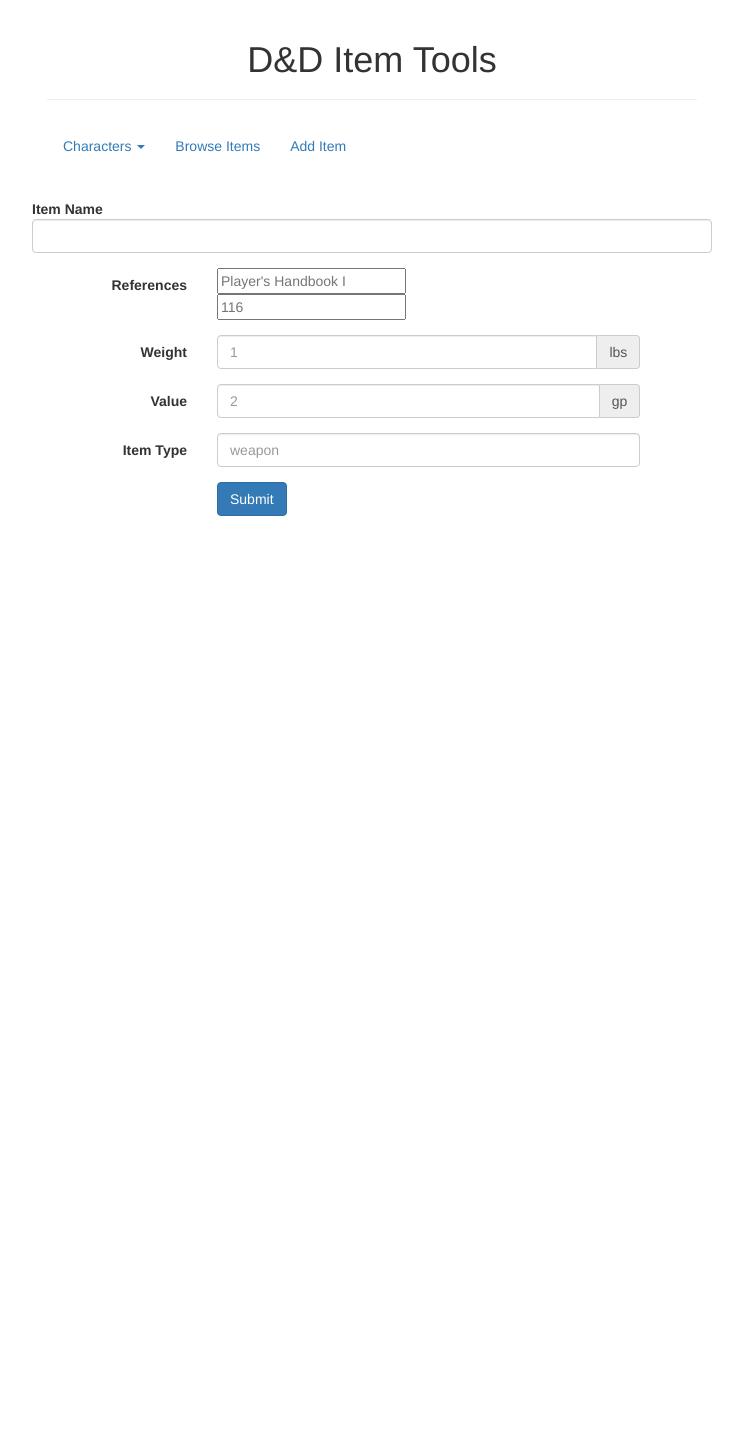
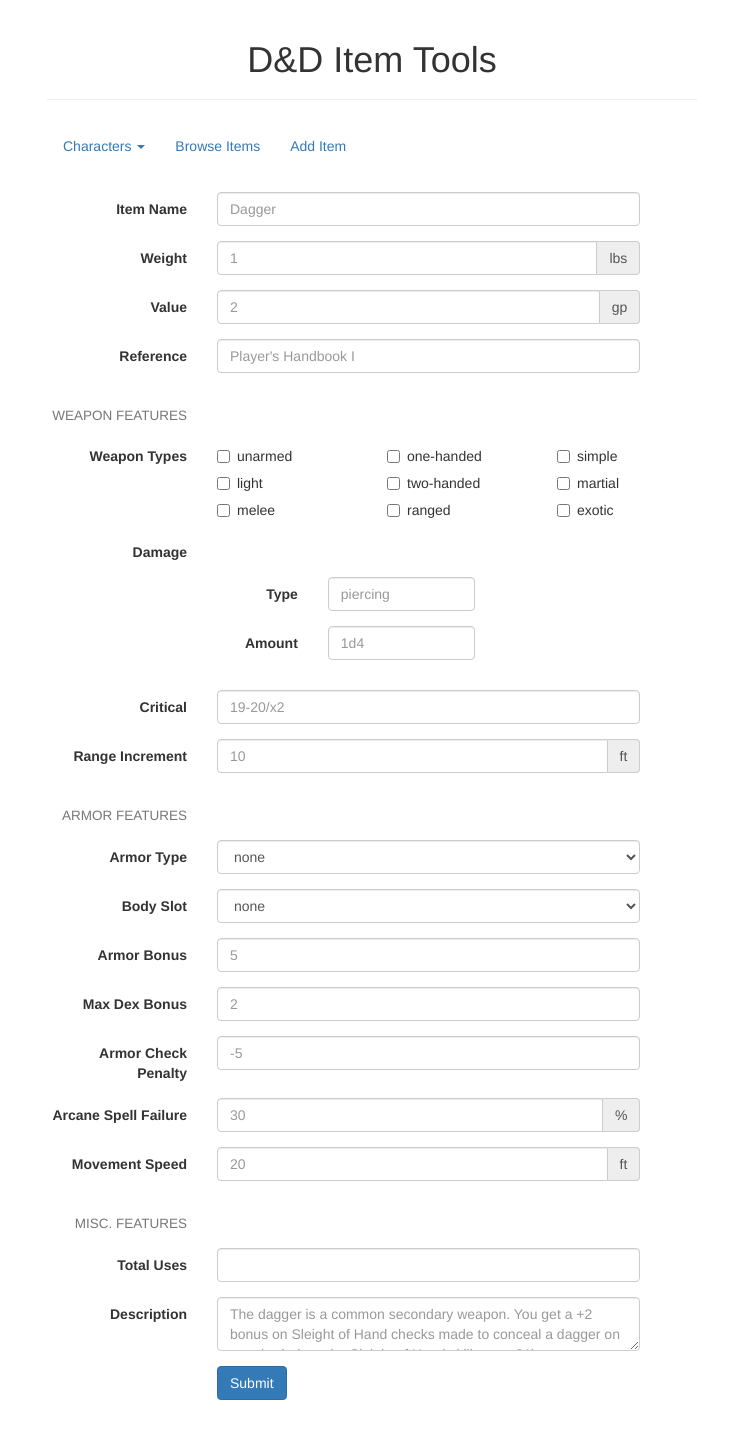
Before and after one commit to danika/dnd-tools, a Flask app: template app/templates/add-item.html in a window 1280 px wide. Shown: the whole page, without its empty margins (268-1011 px from the left). Before the commit the page ends 516 px from the top, so only its background shows below. Run offline with Flask 2, Linux system fonts and the light colour scheme; the template is opened without the code that fills it: values that come from a table or form of the project are taken from there, others are empty; parts of the project's set-up code (start-up, migrations or seed data) failed here and were passed over; some libraries are stand-ins or nearby versions.

Commit message:
working on add-item form

```diff
--- a/app/forms.py
+++ b/app/forms.py
@@ -1,5 +1,5 @@
 from flask.ext.wtf import Form
-from wtforms import StringField, PasswordField, SubmitField, FieldList, FormField, TextAreaField
+from wtforms import StringField, PasswordField, SubmitField, BooleanField, FieldList, FormField, TextAreaField, SelectField
 from wtforms.validators import *
 from wtforms_html5 import IntegerField, DecimalField
 
@@ -17,46 +17,75 @@ class LoginForm(Form):
 	pwd = PasswordField('Password', validators=[InputRequired()])
 	login = SubmitField('Login')
 
-class ReferenceForm(Form):
-	book = StringField('Book')
-	page = StringField('Page', validators=[Regexp('^[A-Za-z0-9]+$', 0, 'Letters and numbers only.')])
+#class ReferenceForm(Form):
+#	book = StringField('Book', validators=[InputRequired()])
+#	page = StringField('Page', validators=[InputRequired(), Regexp('^[A-Za-z0-9]+$', 0, 'Letters and numbers only.')])
+
+class WeaponTypesForm(Form):
+	unarmed = BooleanField('unarmed', validators=[Optional()])
+	light = BooleanField('light', validators=[Optional()])
+	melee = BooleanField('melee', validators=[Optional()])
+	one_handed = BooleanField('one-handed', validators=[Optional()])
+	two_handed = BooleanField('two-handed', validators=[Optional()])
+	ranged = BooleanField('ranged', validators=[Optional()])
+	simple = BooleanField('simple', validators=[Optional()])
+	martial = BooleanField('martial', validators=[Optional()])
+	exotic = BooleanField('exotic', validators=[Optional()])
 
 class WeaponDamageForm(Form):
-	dmg_type = StringField('Damage Type',
-		validators=[Regexp('^[A-Za-z ]+$', 0, 'Lowercase letters only.')])
+	dmg_type = StringField('Type',
+		validators=[Optional(), Regexp('^[a-z ]+$', 0, 'Lowercase letters and spaces only.')])
 	amount = StringField('Amount')
 
 class AttributeModForm(Form):
-	attribute = StringField('Attribute', validators=[Regexp('^[A-Za-z ]+$', 0, 'Lowercase letters only.')])
+	attribute = StringField('Attribute', validators=[Regexp('^[a-z ]+$', 0, 'Lowercase letters and spaces only.')])
 	modifier = IntegerField('Modifier')
 
 class AddItemForm(Form):
 	#required features
 	name = StringField('Item Name', validators=[InputRequired()])
-	references = FieldList(FormField(ReferenceForm), 'References', min_entries=1, validators=[InputRequired()])
-	weight = DecimalField('Weight', validators=[InputRequired(), NumberRange(min=0)], places=2)
-	value = DecimalField('Value', validators=[InputRequired(), NumberRange(min=0)], places=2)
-	item_type = StringField('Item Type', validators=[InputRequired(), Regexp('^[A-Za-z ]+$', 0, 'Lowercase letters only.')])
+	weight = DecimalField('Weight', validators=[NumberRange(min=0)], places=2)
+	value = DecimalField('Value', validators=[NumberRange(min=0)], places=2)
+	reference = StringField('Reference', validators=[InputRequired()])
+#	references = FieldList(FormField(ReferenceForm), 'References', min_entries=1, validators=[InputRequired()])
 
 	#weapon features
-	weapon_types = FieldList(StringField('Weapon Type',
-		validators=[Optional(), Regexp('^[A-Za-z ]+$', 0, 'Lowercase letters only.')]))
-	#damage = FieldList(FormField(WeaponDamageForm), 'Damage', validators=[Optional()])
+	weapon_types = FormField(WeaponTypesForm, 'Weapon Types')
+	damage = FieldList(FormField(WeaponDamageForm), 'Damage', min_entries=1, validators=[Optional()])
 
 	critical = StringField('Critical', validators=[Optional()])
-	range_increment = IntegerField('Range', validators=[Optional(), NumberRange(min=0)]) #in ft
+	range_increment = IntegerField('Range Increment', validators=[Optional(), NumberRange(min=0)]) #in ft
 
 	#armor features
-	armor_type = StringField('Armor Type', validators=[Optional(), Regexp('^[A-Za-z ]+$', 0, 'Lowercase letters only.')])
+	armor_type = SelectField('Armor Type', validators=[Optional()],
+		choices=[("", "none"),
+				 ("light", "light"),
+				 ("medium", "medium"),
+				 ("heavy", "heavy"),
+				 ("shield", "shield"),
+				 ("miscellaneous", "miscellaneous")])
+	body_slot = SelectField('Body Slot', validators=[Optional()],
+		choices=[("", "none"),
+				 ("body", "body"),
+				 ("head", "head"),
+				 ("face", "face"),
+				 ("throat", "throat"),
+				 ("shoulders", "shoulders"),
+				 ("arms", "arms"),
+				 ("hands", "hands"),
+				 ("ring", "ring"),
+				 ("torso", "torso"),
+				 ("waist", "waist"),
+				 ("feet", "feet")])
 	armor_bonus = IntegerField('Armor Bonus', validators=[Optional(), NumberRange(min=0)])
 	max_dex_bonus = IntegerField('Max Dex Bonus', validators=[Optional(), NumberRange(min=0)])
 	armor_check_penalty = IntegerField('Armor Check Penalty', validators=[Optional(), NumberRange(max=0)]) #negative numbers
 	arcane_spell_failure = IntegerField('Arcane Spell Failure', validators=[Optional(), NumberRange(min=0, max=100)]) #in %
-	movement_speed = IntegerField('Movement Speed', validators=[Optional(), NumberRange(min=0)])
+	movement_speed = IntegerField('Movement Speed', description="For creatures with a normal movement speed of 30 ft.", validators=[Optional(), NumberRange(min=0)])
 
 	#miscellaneous features
 	total_uses = IntegerField('Total Uses', validators=[Optional(), NumberRange(min=0)])
-	#attribute_modifiers = FieldList(FormField(AttributeModForm), 'Attribute Modifiers', validators=[Optional()])
-	#relevant_spells = FieldList(StringField('Relevant Spell', validators=[Regexp('^[A-Za-z ]+$', 0, 'Lowercase letters only.')]), validators=[Optional()])
+	attribute_modifiers = FieldList(FormField(AttributeModForm), 'Attribute Modifiers', validators=[Optional()])
+	relevant_spells = FieldList(StringField('Relevant Spell', validators=[Regexp('^[A-Za-z ]+$', 0, 'Lowercase letters only.')]), validators=[Optional()])
 	description = TextAreaField('Description', validators=[Optional()])
 	submit = SubmitField('Submit')
--- a/app/templates/add-item.html
+++ b/app/templates/add-item.html
@@ -1,50 +1,102 @@
 {% extends "main.html" %}
-
+{% import "macros.html" as utils %}
 
 {% block page_content %}
 
-<form class="form-horizontal" role="form">
+<form class="form-horizontal" role="form" method="POST">
+  {{ utils.form_field(form.name, form_type="horizontal",
+  horizontal_columns=('sm',3,8), ph="Dagger") }}
 
-  {{ wtf.form_field(form.name, form_type="horizontal", horizontal_columns=('sm', 3, 8)) }}
+  {{ utils.form_field(form.weight, form_type="horizontal",
+  horizontal_columns=('sm', 3, 8), ph="1", units="lbs") }}
+
+  {{ utils.form_field(form.value, form_type="horizontal",
+  horizontal_columns=('sm', 3, 8), ph="2", units="gp") }}
+
+  {{ utils.form_field(form.reference, form_type="horizontal",
+  horizontal_columns=('sm', 3, 8), ph="Player's Handbook I") }}
 
   <div class="form-group">
-    {{form.references.label(class="col-sm-3 control-label")}}
-    <div class="col-sm-4">
-    	{% for entry in form.references %}
-      		{{ entry.book(class="form control", placeholder="Player's Handbook I") }}
-      		{{ entry.page(class="form control", placeholder="116") }}
-      	{% endfor %}
+    <h4 class="control-label col-sm-3">
+      <small>WEAPON FEATURES</small>
+    </h4>
+  </div>
+
+  <div class="form-group">
+    {{ form.weapon_types.label(class="control-label col-sm-3") }}
+    <div class="col-offset-3 col-sm-3">
+      {{ utils.form_field(form.weapon_types.unarmed, form_type="inline") }}
+      {{ utils.form_field(form.weapon_types.light, form_type="inline") }}
+      {{ utils.form_field(form.weapon_types.melee, form_type="inline") }}
+    </div>
+    <div class="col-offset-6 col-sm-3">
+      {{ utils.form_field(form.weapon_types.one_handed, form_type="inline") }}
+      {{ utils.form_field(form.weapon_types.two_handed, form_type="inline") }}
+      {{ utils.form_field(form.weapon_types.ranged, form_type="inline") }}
+    </div>
+    <div class="col-offset-9 col-sm-3">
+      {{ utils.form_field(form.weapon_types.simple, form_type="inline") }}
+      {{ utils.form_field(form.weapon_types.martial, form_type="inline") }}
+      {{ utils.form_field(form.weapon_types.exotic, form_type="inline") }}
     </div>
   </div>
 
   <div class="form-group">
-    {{form.weight.label(class="col-sm-3 control-label")}}
-    <div class="col-sm-8">
-    	<div class="input-group">
-    	  {{ form.weight(class="form-control", placeholder="1") }}
-    	  <span class="input-group-addon">lbs</span>
-    	</div>
-
-    </div>
+    {{ form.damage.label(class="control-label col-sm-3") }}
+  </div>
+  <div class="form-group">
+    {% for entry in form.damage %}
+        {{ utils.form_field(entry.dmg_type, form_type="horizontal",
+        horizontal_columns=('sm',5,3), ph="piercing") }}
+        {{ utils.form_field(entry.amount, form_type="horizontal",
+        horizontal_columns=('sm',5,3), ph="1d4") }}
+    {% endfor %}
   </div>
 
+  {{ utils.form_field(form.critical, form_type="horizontal",
+  horizontal_columns=('sm', 3, 8), ph="19-20/x2") }}
+
+  {{ utils.form_field(form.range_increment, form_type="horizontal",
+  horizontal_columns=('sm', 3, 8), ph="10", units="ft") }}
+
   <div class="form-group">
-    {{form.value.label(class="col-sm-3 control-label")}}
-    <div class="col-sm-8">
-    	<div class="input-group">
-    	  {{ form.value(class="form-control", placeholder="2") }}
-    	  <span class="input-group-addon">gp</span>
-    	</div>
-
-    </div>
+    <h4 class="control-label col-sm-3">
+      <small>ARMOR FEATURES</small>
+    </h4>
   </div>
 
+  {{ utils.form_field(form.armor_type, form_type="horizontal",
+  horizontal_columns=('sm', 3, 8)) }}
+
+  {{ utils.form_field(form.body_slot, form_type="horizontal",
+  horizontal_columns=('sm', 3, 8)) }}
+
+  {{ utils.form_field(form.armor_bonus, form_type="horizontal",
+  horizontal_columns=('sm', 3, 8), ph="5") }}
+
+  {{ utils.form_field(form.max_dex_bonus, form_type="horizontal",
+  horizontal_columns=('sm', 3, 8), ph="2") }}
+
+  {{ utils.form_field(form.armor_check_penalty, form_type="horizontal",
+  horizontal_columns=('sm', 3, 8), ph="-5") }}
+
+  {{ utils.form_field(form.arcane_spell_failure, form_type="horizontal",
+  horizontal_columns=('sm', 3, 8), ph="30", units="%") }}
+
+  {{ utils.form_field(form.movement_speed, form_type="horizontal",
+  horizontal_columns=('sm', 3, 8), ph="20", units="ft") }}
+
   <div class="form-group">
-    {{form.item_type.label(class="col-sm-3 control-label")}}
-    <div class="col-sm-8">
-      {{ form.item_type(class="form-control", placeholder="weapon") }}
-    </div>
+    <h4 class="control-label col-sm-3">
+      <small>MISC. FEATURES</small>
+    </h4>
   </div>
+
+  {{ utils.form_field(form.total_uses, form_type="horizontal",
+  horizontal_columns=('sm', 3, 8)) }}
+
+  {{ utils.form_field(form.description, form_type="horizontal",
+  horizontal_columns=('sm', 3, 8), ph="The dagger is a common secondary weapon. You get a +2 bonus on Sleight of Hand checks made to conceal a dagger on your body (see the Sleight of Hand skill, page 81).") }}
 
   <div class="form-group">
     <div class="col-sm-offset-3 col-sm-8">
--- /dev/null
+++ b/app/templates/macros.html
@@ -0,0 +1,110 @@
+{% macro _hz_form_wrap(horizontal_columns, form_type, add_group=False) %}
+{% if form_type == "horizontal" %}
+  {% if add_group %}<div class="form-group">{% endif %}
+  <div class="col-{{horizontal_columns[0]}}-offset-{{horizontal_columns[1]}}
+              col-{{horizontal_columns[0]}}-{{horizontal_columns[2]}}
+             ">
+{% endif %}
+{{caller()}}
+
+{% if form_type == "horizontal" %}
+  {% if add_group %}</div>{% endif %}
+  </div>
+{% endif %}
+{% endmacro %}
+
+
+
+
+{% macro form_field(field,
+                    form_type="basic",
+                    horizontal_columns=('lg', 2, 10),
+                    button_map={}, ph="", units="") %}
+
+{% if field.flags.required and not required in kwargs %}
+{% set kwargs = dict(required=True, **kwargs) %}
+{% endif %}
+
+{% if field.widget.input_type == 'checkbox' %}
+  {% call _hz_form_wrap(horizontal_columns, form_type, True) %}
+    <div class="checkbox">
+      <label>
+        {{field()|safe}} {{field.label.text|safe}}
+      </label>
+    </div>
+  {% endcall %}
+{%- elif field.type == 'RadioField' -%}
+  {# note: A cleaner solution would be rendering depending on the widget,
+     this is just a hack for now, until I can think of something better #}
+  {% call _hz_form_wrap(horizontal_columns, form_type, True) %}
+    {% for item in field -%}
+      <div class="radio">
+        <label>
+          {{item|safe}} {{item.label.text|safe}}
+        </label>
+      </div>
+    {% endfor %}
+  {% endcall %}
+{%- elif field.type == 'SubmitField' -%}
+  {# note: same issue as above - should check widget, not field type #}
+  {% call _hz_form_wrap(horizontal_columns, form_type, True) %}
+    {{field(class='btn btn-%s' % button_map.get(field.name, 'default'))}}
+  {% endcall %}
+{%- elif field.type == 'FormField' -%}
+{# note: FormFields are tricky to get right and complex setups requiring
+   these are probably beyond the scope of what this macro tries to do.
+   the code below ensures that things don't break horribly if we run into
+   one, but does not try too hard to get things pretty. #}
+  <fieldset>
+    <legend>{{field.label}}</legend>
+    {%- for subfield in field %}
+      {% if not bootstrap_is_hidden_field(subfield) -%}
+        {{ form_field(subfield,
+                      form_type=form_type,
+                      horizontal_columns=horizontal_columns,
+                      button_map=button_map) }}
+      {%- endif %}
+    {%- endfor %}
+  </fieldset>
+{% else -%}
+  <div class="form-group {% if field.errors %} has-error{% endif %}">
+      {%- if form_type == "inline" %}
+        {{field.label(class="sr-only")|safe}}
+        {{field(class="form-control", placeholder=ph, **kwargs)|safe}}
+      {% elif form_type == "horizontal" %}
+        {{field.label(class="control-label " + (
+          " col-%s-%s" % horizontal_columns[0:2]
+        ))|safe}}
+        <div class=" col-{{horizontal_columns[0]}}-{{horizontal_columns[2]}}">
+          {%- if units %}<div class="input-group">{%- endif %}
+          {{field(class="form-control", placeholder=ph, **kwargs)|safe}}
+          {%- if units %}
+          <span class="input-group-addon">{{units}}</span></div>
+          {%- endif %}
+        </div>
+        {%- if field.errors %}
+          {%- for error in field.errors %}
+            {% call _hz_form_wrap(horizontal_columns, form_type) %}
+              <p class="help-block">{{error}}</p>
+            {% endcall %}
+          {%- endfor %}
+        {%- elif field.description -%}
+          {% call _hz_form_wrap(horizontal_columns, form_type) %}
+            <p class="help-block">{{field.description|safe}}</p>
+          {% endcall %}
+        {%- endif %}
+      {%- else -%}
+        {{field.label(class="control-label")|safe}}
+        {{field(class="form-control", placeholder=ph, **kwargs)|safe}}
+
+        {%- if field.errors %}
+          {%- for error in field.errors %}
+            <p class="help-block">{{error}}</p>
+          {%- endfor %}
+        {%- elif field.description -%}
+          <p class="help-block">{{field.description|safe}}</p>
+        {%- endif %}
+      {%- endif %}
+  </div>
+{% endif %}
+{% endmacro %}
```
Also changed, not shown: app/models.py (+3 -4 lines).
